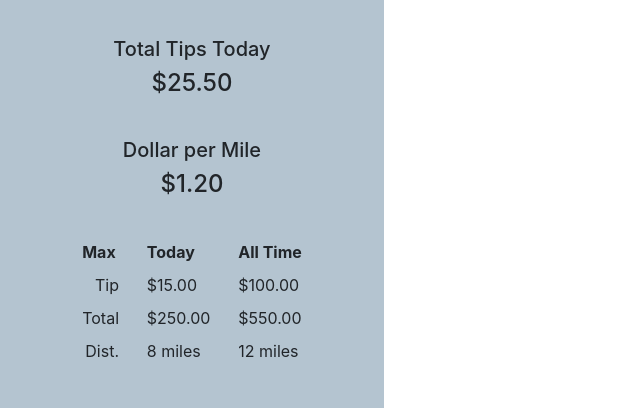
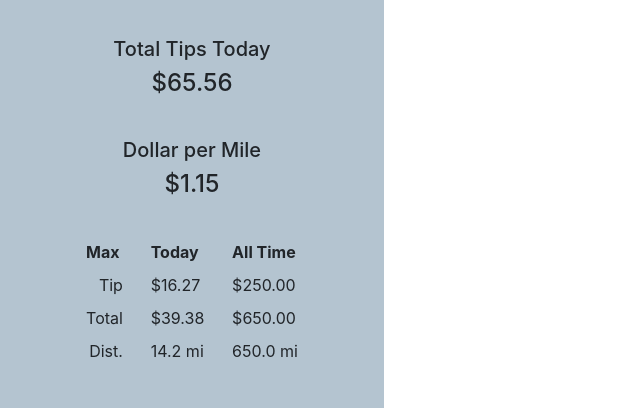
Before and after one commit to cberry216/alex-tips, a website: page views/dashboard.html in a window 1280 px wide. Shown: the part 301-709 px from the top of the page, 0-640 px from the left. Drawn offline with nearby package versions, Linux system fonts and the light colour scheme; some packages are replaced by stand-ins of ours.

Commit message:
Added JS for setting html to processed data.

```diff
--- a/public/css/style.css
+++ b/public/css/style.css
@@ -154,6 +154,7 @@
 	grid-column-start: 2;
 	/* grid-column-end: 3; */
 	background-color: white;
+	overflow: scroll;
 }
 
 .profile-card {
--- /dev/null
+++ b/public/js/data.js
@@ -0,0 +1,105 @@
+addresses = [
+	'22 Curt Street, Seekonk, MA, USA',
+	'12 Holmes Street, Rehoboth, MA, USA',
+	'6 Fuller Street, Rehoboth, MA, USA',
+	'5 River St, Rehoboth, MA, USA',
+	'12 Newman Avenue, Seekonk, MA, USA',
+	'14 Curt Street, Seekonk, MA, USA',
+	'453 Holmes Street, Rehoboth, MA, USA',
+	'23 Fuller Street, Rehoboth, MA, USA',
+	'2 River St, Rehoboth, MA, USA',
+	'8 Newman Avenue, Seekonk, MA, USA'
+];
+
+ages = ['<20', '20-30', '30-40', '40-50', '50+'];
+
+data = [];
+for (var i = 0; i < 10; i++) {
+	total = ((Math.random() * 5000) / 100).toFixed(2);
+	data.push({
+		total: +total,
+		tip: +(total * (Math.random() * 0.5)).toFixed(2),
+		address: addresses[Math.floor(Math.random() * addresses.length)],
+		gender: Math.random() < 0.5 ? 'male' : 'female',
+		age: ages[Math.floor(Math.random() * ages.length)],
+		distance: Math.random() * 15
+	});
+}
+
+dataAllTime = [
+	{
+		total: 650,
+		tip: 250,
+		address: '5 Pine Manor Mile, Chestnut Hill, MA, USA',
+		gender: 'male',
+		age: '30-40',
+		distance: 10
+	}
+];
+
+// Set dimensions
+var margin = { top: 10, right: 10, bottom: 10, left: 10 };
+var width = 450 - margin.left - margin.right,
+	height = 450 - margin.top - margin.bottom;
+
+function setDailyTotalTips() {
+	sum = 0;
+	for (var i = 0; i < data.length; i++) sum += data[i].tip;
+	sum = sum.toFixed(2);
+	document.getElementById('total-daily-tips').innerHTML = '$' + sum;
+}
+
+function setDollarPerMile() {
+	sum = 0;
+	dist = 0;
+	for (var i = 0; i < data.length; i++) {
+		sum += data[i].tip;
+		dist += data[i].distance;
+	}
+	dollarPerMile = (sum / dist).toFixed(2);
+	document.getElementById('total-dollar-per-mile').innerHTML =
+		'$' + dollarPerMile;
+}
+
+function setTipMax() {
+	var tipMax = d3.max(data, d => d.tip).toFixed(2);
+	var allMax = d3.max(dataAllTime, d => d.tip).toFixed(2);
+	document.getElementById('max-daily-tip').innerHTML = '$' + tipMax;
+	document.getElementById('max-all-tip').innerHTML = '$' + allMax;
+}
+
+function setTotalMax() {
+	var totalMax = d3.max(data, d => d.total).toFixed(2);
+	var allMax = d3.max(dataAllTime, d => d.total).toFixed(2);
+	document.getElementById('max-daily-total').innerHTML = '$' + totalMax;
+	document.getElementById('max-all-total').innerHTML = '$' + allMax;
+}
+
+function setDistanceMax() {
+	var distMax = d3.max(data, d => d.distance).toFixed(1);
+	var allMax = d3.max(dataAllTime, d => d.total).toFixed(1);
+	document.getElementById('max-daily-dist').innerHTML = distMax + ' mi';
+	document.getElementById('max-all-dist').innerHTML = allMax + ' mi';
+}
+
+function averageTipVsGender() {
+	var svg = d3
+		.select('#average-tip-vs-gender')
+		.append('svg')
+		.attr('height', height + margin.top + margin.bottom)
+		.attr('width', width + margin.left + margin.right);
+}
+
+function createGraphs() {}
+
+function run() {
+	setDailyTotalTips();
+	setDollarPerMile();
+	setTipMax();
+	setTotalMax();
+	setDistanceMax();
+	createGraphs();
+	// console.log(data);
+}
+
+window.onload = run;
--- a/views/dashboard.html
+++ b/views/dashboard.html
@@ -20,11 +20,11 @@
                 <div class="profile-picture profile-item"></div>
                 <div class="profile-daily-total profile-item">
                     <h5>Total Tips Today</h5>
-                    <h4>$25.50</h4>
+                    <h4 id="total-daily-tips"></h4>
                 </div>
                 <div class="profile-daily-total profile-item">
                     <h5>Dollar per Mile</h5>
-                    <h4>$1.20</h4>
+                    <h4 id="total-dollar-per-mile"></h4>
                 </div>
                 <table class="profile-data profile-item">
                     <tr class="profile-data-row">
@@ -34,18 +34,18 @@
                     </tr>
                     <tr class="profile-data-row">
                         <td class="data-title" align="right">Tip</td>
-                        <td style="padding-left: 15px">$15.00</td>
-                        <td style="padding-left: 15px">$100.00</td>
+                        <td style="padding-left: 15px" id="max-daily-tip"></td>
+                        <td style="padding-left: 15px" id="max-all-tip"></td>
                     </tr>
                     <tr class="profile-data-row">
                         <td class="data-title" align="right">Total</td>
-                        <td style="padding-left: 15px">$250.00</td>
-                        <td style="padding-left: 15px">$550.00</td>
+                        <td style="padding-left: 15px" id="max-daily-total"></td>
+                        <td style="padding-left: 15px" id="max-all-total"></td>
                     </tr>
                     <tr class="profile-data-row">
                         <td class="data-title" align="right">Dist.</td>
-                        <td style="padding-left: 15px">8 miles</td>
-                        <td style="padding-left: 15px">12 miles</td>
+                        <td style="padding-left: 15px" id="max-daily-dist">8 miles</td>
+                        <td style="padding-left: 15px" id="max-all-dist">12 miles</td>
                     </tr>
                 </table>
                 <div class="add-tip-button">
@@ -56,18 +56,19 @@
                 </div>
             </div>
         </div>
-        <div class="data"></div>
-    </div>
-
-    <!-- Scripts -->
+        <div class="data">
+            <div id="average-tip-vs-gender"></div>
+        </div>
+    </div> <!-- Scripts -->
     <script src="https://code.jquery.com/jquery-3.3.1.slim.min.js" integrity="sha384-q8i/X+965DzO0rT7abK41JStQIAqVgRVzpbzo5smXKp4YfRvH+8abtTE1Pi6jizo"
         crossorigin="anonymous"></script>
     <script src="https://cdnjs.cloudflare.com/ajax/libs/popper.js/1.14.3/umd/popper.min.js" integrity="sha384-ZMP7rVo3mIykV+2+9J3UJ46jBk0WLaUAdn689aCwoqbBJiSnjAK/l8WvCWPIPm49"
         crossorigin="anonymous"></script>
     <script src="https://stackpath.bootstrapcdn.com/bootstrap/4.1.3/js/bootstrap.min.js" integrity="sha384-ChfqqxuZUCnJSK3+MXmPNIyE6ZbWh2IMqE241rYiqJxyMiZ6OW/JmZQ5stwEULTy"
         crossorigin="anonymous"></script>
-    <!-- <script type="text/javascript" src="/js/form.js"></script> -->
     <script async defer type="text/javascript" src="https://maps.googleapis.com/maps/api/js?key=AIzaSyARwDCZ873N011fIXBvMWHu1LlNq4Wdxfg&libraries=places"></script>
+    <script src="https://d3js.org/d3.v4.min.js"></script>
+    <script type="text/javascript" src="/js/data.js"></script>
 </body>
 
 </html>
```
Also changed, not shown: public/js/form.js (+3 -20 lines), views/new-tip.html (+1 -1 lines).
